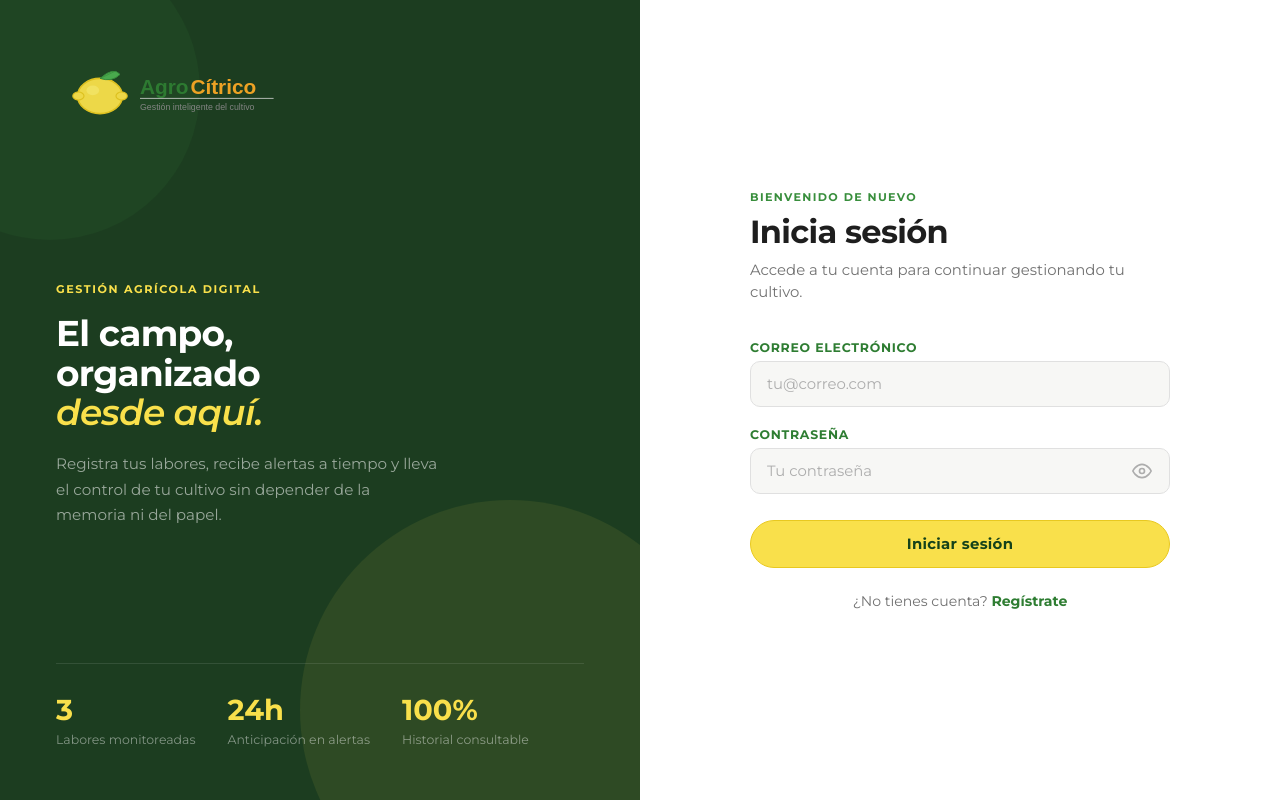
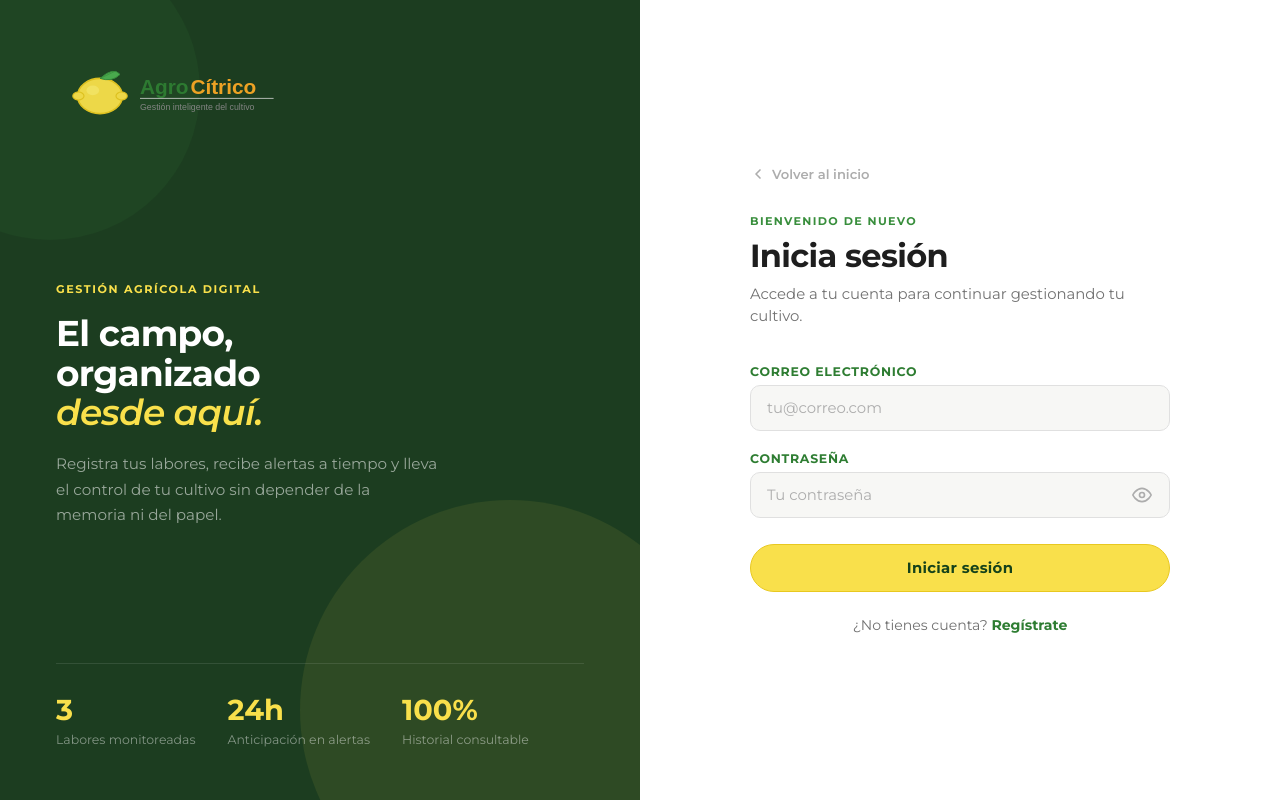
Before and after one commit to MurilloR11/agrocitrico-diplomado, a Flask app: page /login in a window 1280 px wide. Run offline with Flask 3, Linux system fonts and the light colour scheme.

Commit message:
Style: Se agrega enlace de 'Volver al inicio' en la vista de login

```diff
--- a/static/css/auth.css
+++ b/static/css/auth.css
@@ -190,6 +190,32 @@ body {
     font-size: 0.93rem;
     color: #717171;
     line-height: 1.5;
+}
+
+/* ── Enlace volver ─────────────────────────────────── */
+.auth-back {
+    display: inline-flex;
+    align-items: center;
+    gap: 6px;
+    font-size: 0.82rem;
+    font-weight: 600;
+    color: #ADADAD;
+    text-decoration: none;
+    margin-bottom: 32px;
+    transition: color 0.2s ease;
+}
+
+.auth-back svg {
+    transition: transform 0.2s ease;
+    flex-shrink: 0;
+}
+
+.auth-back:hover {
+    color: var(--green-700);
+}
+
+.auth-back:hover svg {
+    transform: translateX(-3px);
 }
 
 /* ── Formulario ────────────────────────────────────── */
--- a/templates/login.html
+++ b/templates/login.html
@@ -52,6 +52,11 @@
     <!-- Panel del formulario -->
     <main class="auth-form-panel">
         <div class="auth-form-box">
+
+            <a class="auth-back" href="{{ url_for('index') }}">
+                <svg xmlns="http://www.w3.org/2000/svg" width="16" height="16" viewBox="0 0 24 24" fill="none" stroke="currentColor" stroke-width="2.5" stroke-linecap="round" stroke-linejoin="round" aria-hidden="true"><polyline points="15 18 9 12 15 6"/></svg>
+                Volver al inicio
+            </a>
 
             <header class="auth-form-header">
                 <p class="auth-form-eyebrow">Bienvenido de nuevo</p>
```
